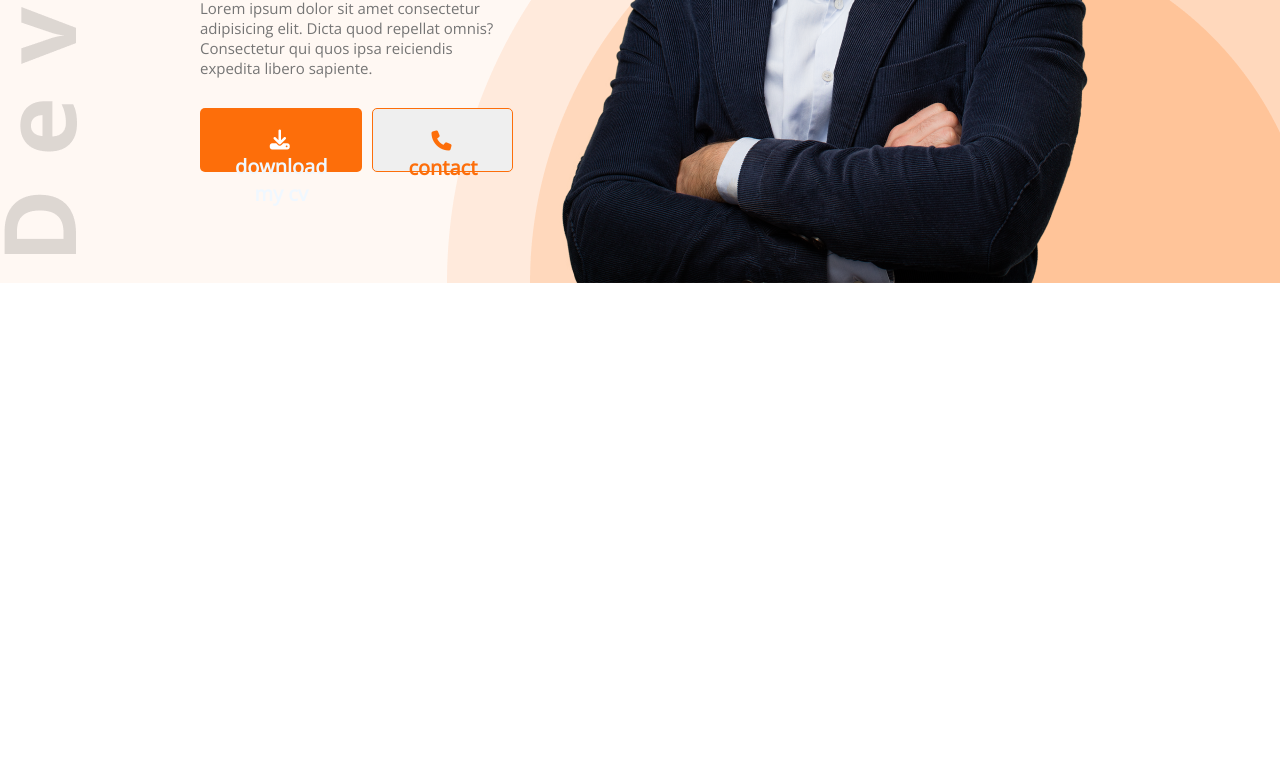
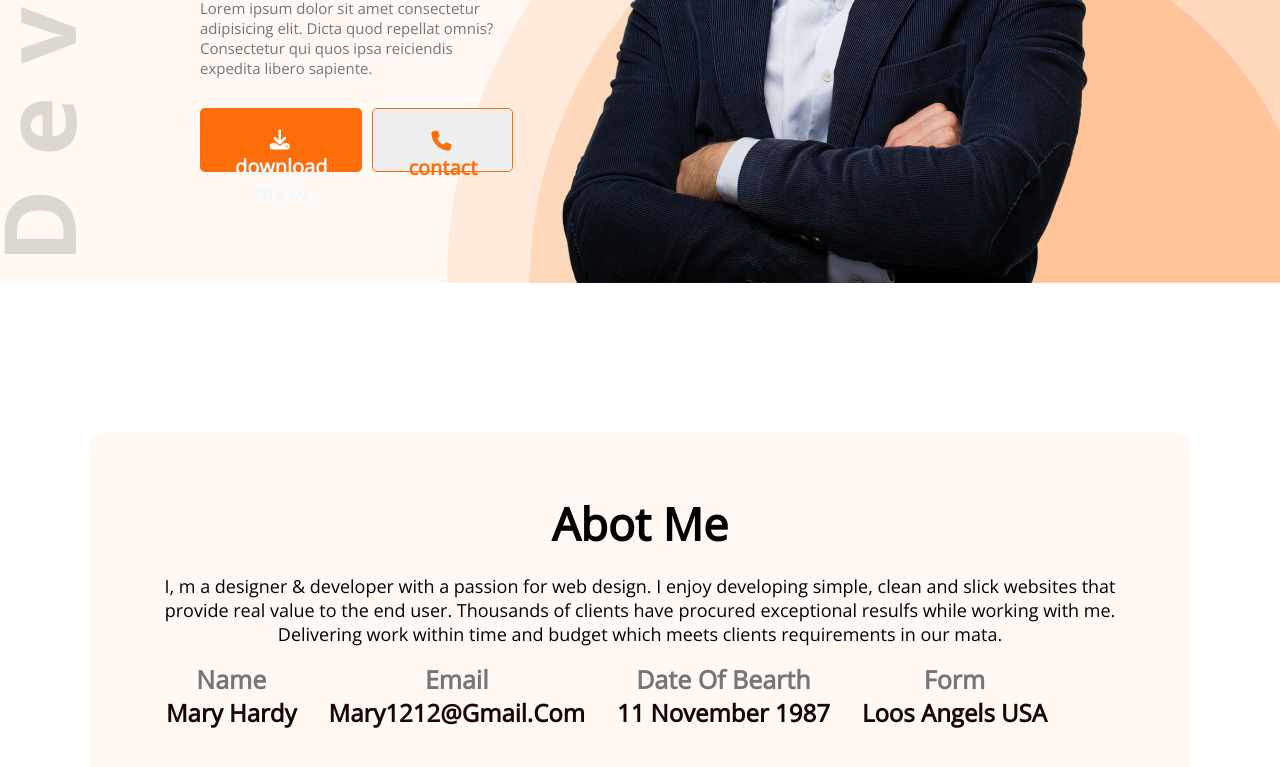
Before and after one commit to Suhanur-Rohoman-Sumon-github/port-folio, a plain HTML site: page index.html in a window 1280 px wide. Shown: the part 587-1354 px from the top of the page. Before the commit the page ends 920 px from the top, so only its background shows below. Drawn offline with nearby package versions, Linux system fonts and the light colour scheme.

Commit message:
my first project

```diff
--- a/assests/styel.css
+++ b/assests/styel.css
@@ -96,3 +96,50 @@ nav li{
     color: white;
     margin-right: 3px;
 }
+
+
+main{
+    max-width: 1100px;
+    margin: 0 auto;
+}
+
+.about-me{
+    background-color:#FFF8F3;
+    text-align: center;
+    margin-top: 150px;
+    padding: 60px;
+    border-radius: 10px;
+}
+
+.about-titale{
+    text-transform: capitalize;
+    font-size: 45px;
+    margin-bottom: 20px;
+
+}
+
+.about-me-description{
+    font-weight: 400;
+    font-size: 18px;
+}
+
+.about-info{
+    display: flex;
+
+}
+
+.name{
+    margin: 11px;
+    padding: 5px;
+}
+
+.about-info-titale{
+    color: #757575;
+    font-size: 25px;
+    text-transform: capitalize;
+}
+
+.about-info-sub-titale{
+    color: #180505;
+    text-transform: capitalize;
+}
--- a/index.html
+++ b/index.html
@@ -33,7 +33,28 @@
         </div>
     </header>
     <main>
-
+        <section class="about-me ">
+               <h1 class="about-titale">abot me </h1>
+               <p class="about-me-description">I, m a designer & developer with a passion for web design. I enjoy developing simple, clean and slick websites that provide real value to the end user. Thousands of clients have procured exceptional resulfs while working with me. Delivering work within time and budget which meets clients requirements in our mata.</p>
+               <div class="about-info">
+                <div class="name">
+                    <h3 class="about-info-titale">name</h3>
+                    <h1 class="about-info-sub-titale">mary hardy</h1>
+                </div>
+                <div class="name">
+                    <h3 class="about-info-titale">email</h3>
+                    <h1 class="about-info-sub-titale">mary1212@gmail.com</h1>
+                </div>
+                <div class="name">
+                    <h3 class="about-info-titale">date of bearth</h3>
+                    <h1 class="about-info-sub-titale">11 november 1987</h1>
+                </div>
+                <div class="name">
+                    <h3 class="about-info-titale">form</h3>
+                    <h1 class="about-info-sub-titale" >loos angels USA</h1>
+                </div>
+               </div>
+        </section>
     </main>
 
     <footer>
```
